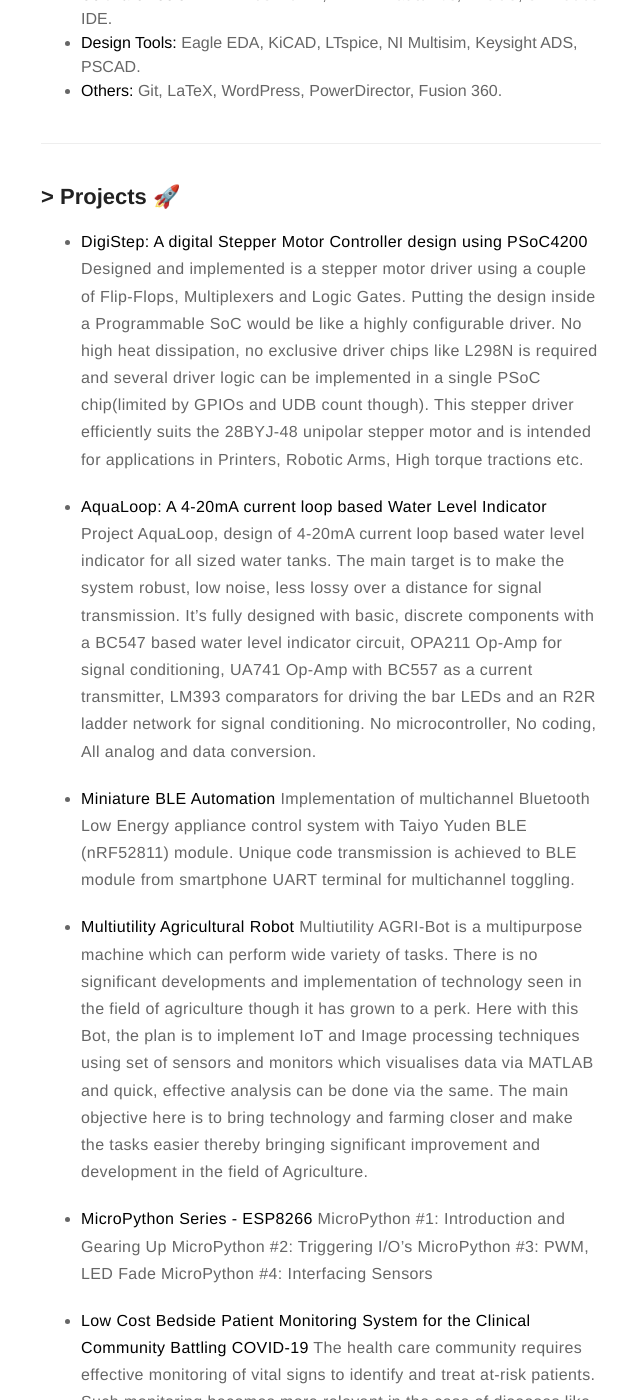
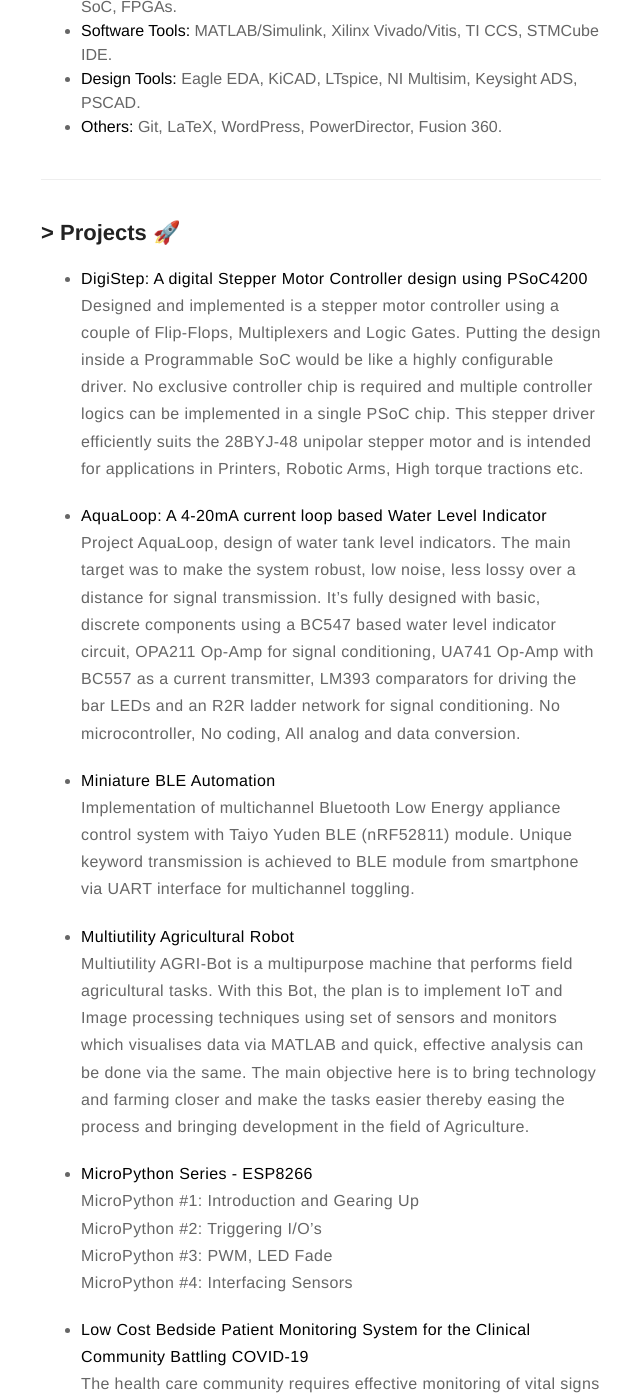
Before and after one commit to ngu25/ngu25.github.io, a Jekyll site: the page built from resume/index.md, in a window 1280 px wide and 1400 px high, scrolled down 782 px. Shown: the whole window, without its empty margins (319-959 px from the left). Built offline with Jekyll 4.4.1, drawn with Linux system fonts in a browser that asks for light colours; some of the changed text lies outside the part shown.

Commit message:
resume updated with projects

```diff
--- a/about/index.html
+++ b/about/index.html
@@ -6,7 +6,7 @@
 <div style="text-align: justify">
 	<h1>Hi there, I'm Navadeep!</h1>
 	<p>
-	I'm currently an Electrical Engineering undergraduate student at <a href="https://www.msruas.ac.in/">Ramaiah University of Applied Sciences</a>, Bengaluru. I am from the city of Kasaragod in Kerala, India which lies in the west coastline.
+	I'm currently an Electrical Engineering undergraduate student at <a href="https://www.msruas.ac.in/">Ramaiah University of Applied Sciences</a>, Bengaluru.
 	</p>
 
 	<p>I'm passionate about technology and research with major interests in Embedded Systems, Circuit Design, Analog and Power Electronics. Applying these, I like designing,
--- a/resume/index.md
+++ b/resume/index.md
@@ -37,28 +37,23 @@
 ## > Projects 🚀
 
 * **DigiStep: A digital Stepper Motor Controller design using PSoC4200**
-Designed and implemented is a stepper motor driver using a couple of Flip-Flops, Multiplexers and Logic Gates. Putting the design inside a Programmable SoC would be
-like a highly configurable driver. No high heat dissipation, no exclusive driver chips like L298N is required and several driver logic can be implemented in a single
-PSoC chip(limited by GPIOs and UDB count though). This stepper driver efficiently suits the 28BYJ-48 unipolar stepper motor and is intended for applications in Printers,
-Robotic Arms, High torque tractions etc.
+Designed and implemented is a stepper motor controller using a couple of Flip-Flops, Multiplexers and Logic Gates. Putting the design inside a Programmable SoC would be
+like a highly configurable driver. No exclusive controller chip is required and multiple controller logics can be implemented in a single  PSoC chip.
+This stepper driver efficiently suits the 28BYJ-48 unipolar stepper motor and is intended for applications in Printers, Robotic Arms, High torque tractions etc.
 
 * **AquaLoop: A 4-20mA current loop based Water Level Indicator**
-Project AquaLoop, design of 4-20mA current loop based water level indicator for all sized water tanks. The main target is to make the system robust, low noise, less lossy
-over a distance for signal transmission. It's fully designed with basic, discrete components with a BC547 based water level indicator circuit, OPA211 Op-Amp for signal
-conditioning, UA741 Op-Amp with BC557 as a current transmitter, LM393 comparators for driving the bar LEDs and an R2R ladder network for signal conditioning.
-No microcontroller, No coding, All analog and data conversion.
+Project AquaLoop, design of water tank level indicators. The main target was to make the system robust, low noise, less lossy over a distance for signal transmission.
+It's fully designed with basic, discrete components using a BC547 based water level indicator circuit, OPA211 Op-Amp for signal conditioning, UA741 Op-Amp with BC557
+as a current transmitter, LM393 comparators for driving the bar LEDs and an R2R ladder network for signal conditioning. No microcontroller, No coding, All analog and data conversion.
 
 * **Miniature BLE Automation**
-Implementation of multichannel Bluetooth Low Energy appliance control system with Taiyo Yuden BLE (nRF52811) module. Unique code transmission is achieved to BLE module
-from smartphone UART terminal for multichannel toggling.
+Implementation of multichannel Bluetooth Low Energy appliance control system with Taiyo Yuden BLE (nRF52811) module. Unique keyword transmission is achieved to BLE module
+from smartphone via UART interface for multichannel toggling.
 
 * **Multiutility Agricultural Robot**
-Multiutility AGRI-Bot is a multipurpose machine which can perform wide variety of tasks.
-There is no significant developments and implementation of technology seen in the field of agriculture though it has grown to a perk.
-Here with this Bot, the plan is to implement IoT and Image processing techniques using set of sensors and monitors which visualises data via MATLAB and quick,
-effective analysis can be done via the same.
-The main objective here is to bring technology and farming closer and make the tasks easier thereby bringing significant improvement and development in the field of Agriculture.
-
+Multiutility AGRI-Bot is a multipurpose machine that performs field agricultural tasks. With this Bot, the plan is to implement IoT and Image processing techniques using set
+of sensors and monitors which visualises data via MATLAB and quick, effective analysis can be done via the same. The main objective here is to bring technology and farming
+closer and make the tasks easier thereby easing the process and bringing development in the field of Agriculture.
 
 * **MicroPython Series - ESP8266**
 MicroPython #1: Introduction and Gearing Up
@@ -73,8 +68,8 @@
 
 * **GPS Location Tracking System**
 Project descriptionGPS Live Data Monitoring is a system in which the location data is acquired from an onboard GPS module. The data is then processed via .kml wrapper which
-displays the location (lat, long, height) on Google Earth. Data is acquired and stored in a SD-Card using ATMEGA 328P Microcontroller (Arduino).
-The main objective is to visualise and track location data with compact and low cost electronic implementation.
+displays the location (lat, long, height) on Google Earth. Data is acquired and stored in a SD-Card using ATMEGA 328P Microcontroller (Arduino). The main objective is to
+visualise and track location data with compact and low cost electronic implementation.
 
 ---
 
@@ -86,30 +81,29 @@
 • Blog on Xilinx Arty-S7 FPGA board and interfaces.
 • Wrote a series on using MicroPython with ESP8266.
 • RoadTested Infineon IFX007T BLDC Shield Kit.
-• RoadTested Trinamic TMC2300-IoT-REF Stepper Driver Kit
-• Project on designing a Stepper Motor Driver using PSoC4
-• RoadTested Trinamic TMCM-0960-MotionPy SBC + Stepper Motor
-• RoadTested the MAX77714 Power Management IC Evaluation Module
-
+• RoadTested Trinamic TMC2300-IoT-REF Stepper Driver Kit.
+• Project on designing a Stepper Motor Driver using PSoC4.
+• RoadTested Trinamic TMCM-0960-MotionPy SBC + Stepper Motor.
+• RoadTested the MAX77714 Power Management IC Evaluation Module.
 
 * **Embedded Systems Hardware Intern** - [Praan] <font size="2">(Aug 2020 – Oct 2021)</font>
 At Praan, in the Intelligent Systems team, I worked on designing, testing and revising the full-stack embedded systems board with Power, Sensing, Processing and Connectivity units.
 (Tools: Eagle PCB, LTSpice, KiCAD, STMCube IDE)
 
 * **Summer Intern** - [IISER Bhopal] <font size="2">(May 2021 – Aug 2021)</font>
-Worked under the guidance of Prof. Mitradip Bhattacharjee, EECS Department on the project "Multisensor Integration and LNA Design"
+Worked under the guidance of Prof. Mitradip Bhattacharjee, EECS Department on the project "Multisensor Integration and LNA Design". I worked on interfacing 4 temperature sensors
+(10K NTC, LM19, LM35, DHT11) onto a microcontroller, logged the data live to Excel and to a smartphone app via Bluetooth. The aim was to analyze responses of each sensor for
+a common temperature swing and compare, correct the surges to get a smooth output value.
 (Tools: Ardunio, MIT App Inventor)
 
-
 * **Research Intern** - [IIT Guwahati] <font size="2">(Sep 2020 – Feb 2021)</font>
-Worked under the guidance of Dr. Gaurav Trivedi on Modelled home appliances using PSCAD for simulating distributed electrical networks, Explored ways to optimise energy
-generation using load profile analysis in Homer Pro. Worked on electric load dataset of IITG, performing linear regression for load analysis using Python.
+Worked under the guidance of Dr. Gaurav Trivedi, Centre for Energy on Modelled home appliances using PSCAD for simulating distributed electrical networks. I worked on electric
+load dataset of IITG, performing linear regression for load analysis using Python. The aim was to explore ways to optimise energy generation using load profile analysis in Homer Pro.
 (Tools: PSCAD, Homer, Jupyter Notebook)
-
 
 * **Hardware Engineering, IoT** - [GramworkX] <font size="2">(Mar 2020 – Aug 2020)</font>
 At GramWorkX as Hardware IoT Engineering Intern, I worked with the team on developing an Agricultural IoT device. Designed embedded circuitry and custom PCB for the Agricultural
-IoT device. Integrated multiple environmental sensors and captured data for testing. Contributed a Medium article on ”Sensors for Agricultural Utility”.
+IoT device. Integrated multiple environmental sensors and captured data for testing. Contributed a Medium article on [Sensors for Agricultural Utility].
 (Tools: Eagle EDA, Arduino, ESP32)
 
 * **Electronics Engineering Intern (R&D)** - [3D Printzkart] <font size="2">(Feb 2020 – Jul 2020)</font>
```
Also changed, not shown: other parts of resume/index.md (+1 -1 lines).
